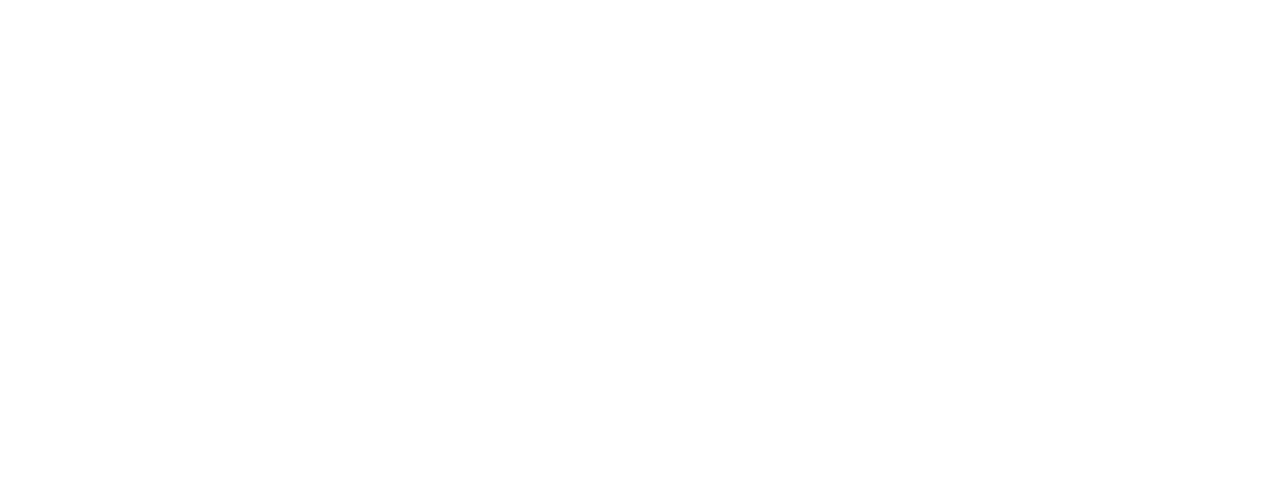
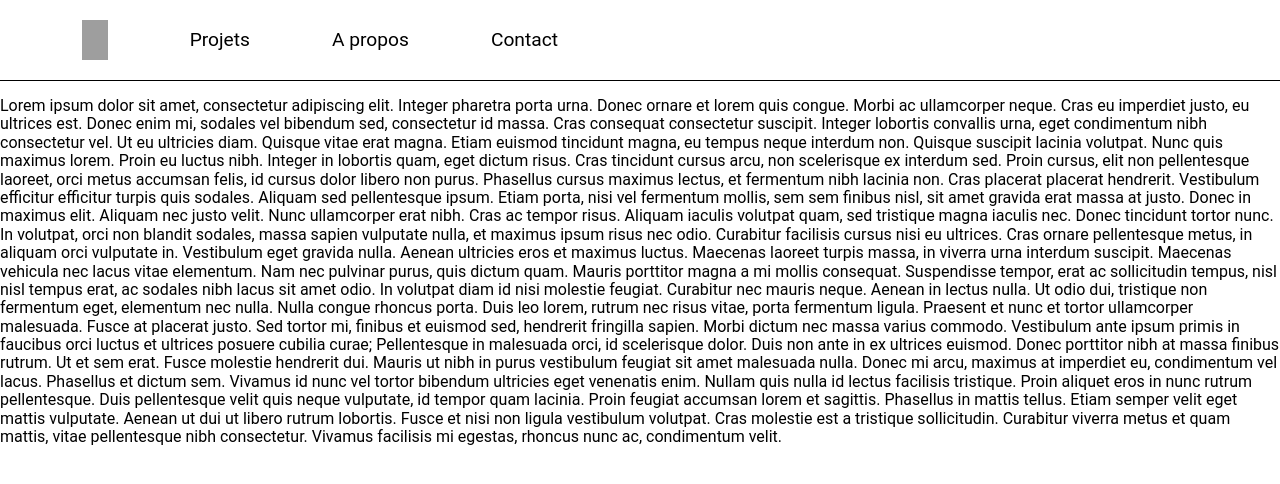
Before and after one commit to damien-mathieu1/ePortfolio, a Vue app in the folder eportfolio/: page /#/home in a window 1280 px wide. Before the commit this address had no page. Shown: the top 484 px of the page. Built offline with nearby package versions, Linux system fonts and the light colour scheme; grey boxes are pictures that could not be loaded.

Commit message:
ajout navbar utilisant vue router

```diff
--- a/eportfolio/src/App.vue
+++ b/eportfolio/src/App.vue
@@ -12,10 +12,8 @@
 
 <style>
 a { text-decoration: none; color : black; }
-@import url('./style/normalize.css');
 @import url('https://fonts.googleapis.com/css2?family=Roboto:wght@300;400;700&display=swap');
 #app {
   font-family: 'Roboto', sans-serif;
-  padding: 20px;
 }
 </style>
--- /dev/null
+++ b/eportfolio/src/components/NavBar.vue
@@ -0,0 +1,56 @@
+<template>
+    <div class="border">
+    <div class="navBar">
+        <router-link class="img" to="/home"></router-link>
+        <p><router-link to='/projets'>Projets</router-link></p>
+        <p><router-link to='/about'>A propos</router-link></p>
+        <p><router-link to='/contact'>Contact</router-link></p>
+        <router-view>
+        </router-view>
+    </div>
+</div>
+</template>
+
+<script>
+export default {
+    name: 'NavBar'
+
+}
+</script>
+
+<style lang="scss">
+.border{
+    border-bottom : black solid 1px;
+    width: 100%;
+    .navBar{
+        display: flex;
+        justify-content: space-evenly;
+        align-items: center;
+        width: 50%;
+        height: 10vh;
+        p{
+            font-size: 1.2em;
+            font-weight: 400;
+        }
+        p:hover{
+            cursor: pointer;
+            transform: scale(1.05);
+            transition: 0.3s;
+            font-weight: 480;
+
+        }
+        .img{
+            width: 4%;
+            height: 50%;
+            background-image: url('https://img.icons8.com/sf-regular/512/home-page.png');
+            background-size: cover;
+            background-position : center;
+        }
+        .img:hover{
+            cursor: pointer;
+            transform: scale(1.05);
+            transition: 0.3s;
+        }
+    }
+}
+</style>
--- a/eportfolio/src/components/ProjetCard.vue
+++ b/eportfolio/src/components/ProjetCard.vue
@@ -38,7 +38,7 @@
     align-items: center;
     width: 65%;
     height: 30vh;
-    border : black solid 4px;
+    border : black solid 2.3px;
     border-radius: 40px;
     margin: 20px;
     p{
--- /dev/null
+++ b/eportfolio/src/page/AboutPage.vue
@@ -0,0 +1,25 @@
+<template>
+    <nav-bar></nav-bar>
+  <p> Lorem ipsum dolor sit amet, consectetur adipiscing elit. Integer pharetra porta urna. Donec ornare et lorem quis congue. Morbi ac ullamcorper neque. Cras eu imperdiet justo, eu ultrices est. Donec enim mi, sodales vel bibendum sed, consectetur id massa. Cras consequat consectetur suscipit. Integer lobortis convallis urna, eget condimentum nibh consectetur vel. Ut eu ultricies diam. Quisque vitae erat magna. Etiam euismod tincidunt magna, eu tempus neque interdum non. Quisque suscipit lacinia volutpat. Nunc quis maximus lorem. Proin eu luctus nibh. Integer in lobortis quam, eget dictum risus. Cras tincidunt cursus arcu, non scelerisque ex interdum sed.
+
+Proin cursus, elit non pellentesque laoreet, orci metus accumsan felis, id cursus dolor libero non purus. Phasellus cursus maximus lectus, et fermentum nibh lacinia non. Cras placerat placerat hendrerit. Vestibulum efficitur efficitur turpis quis sodales. Aliquam sed pellentesque ipsum. Etiam porta, nisi vel fermentum mollis, sem sem finibus nisl, sit amet gravida erat massa at justo. Donec in maximus elit.
+
+Aliquam nec justo velit. Nunc ullamcorper erat nibh. Cras ac tempor risus. Aliquam iaculis volutpat quam, sed tristique magna iaculis nec. Donec tincidunt tortor nunc. In volutpat, orci non blandit sodales, massa sapien vulputate nulla, et maximus ipsum risus nec odio. Curabitur facilisis cursus nisi eu ultrices. Cras ornare pellentesque metus, in aliquam orci vulputate in. Vestibulum eget gravida nulla. Aenean ultricies eros et maximus luctus. Maecenas laoreet turpis massa, in viverra urna interdum suscipit. Maecenas vehicula nec lacus vitae elementum. Nam nec pulvinar purus, quis dictum quam. Mauris porttitor magna a mi mollis consequat. Suspendisse tempor, erat ac sollicitudin tempus, nisl nisl tempus erat, ac sodales nibh lacus sit amet odio.
+
+  </p>
+</template>
+
+<script>
+import NavBar from '@/components/NavBar.vue'
+export default {
+    name: 'AboutPage',
+    components :{
+        NavBar,
+    }
+
+}
+</script>
+
+<style>
+
+</style>
--- /dev/null
+++ b/eportfolio/src/page/ContactPage.vue
@@ -0,0 +1,23 @@
+<template>
+    <NavBar></NavBar>
+   Proin cursus, elit non pellentesque laoreet, orci metus accumsan felis, id cursus dolor libero non purus. Phasellus cursus maximus lectus, et fermentum nibh lacinia non. Cras placerat placerat hendrerit. Vestibulum efficitur efficitur turpis quis sodales. Aliquam sed pellentesque ipsum. Etiam porta, nisi vel fermentum mollis, sem sem finibus nisl, sit amet gravida erat massa at justo. Donec in maximus elit.
+
+Aliquam nec justo velit. Nunc ullamcorper erat nibh. Cras ac tempor risus. Aliquam iaculis volutpat quam, sed tristique magna iaculis nec. Donec tincidunt tortor nunc. In volutpat, orci non blandit sodales, massa sapien vulputate nulla, et maximus ipsum risus nec odio. Curabitur facilisis cursus nisi eu ultrices. Cras ornare pellentesque metus, in aliquam orci vulputate in. Vestibulum eget gravida nulla. Aenean ultricies eros et maximus luctus. Maecenas laoreet turpis massa, in viverra urna interdum suscipit. Maecenas vehicula nec lacus vitae elementum. Nam nec pulvinar purus, quis dictum quam. Mauris porttitor magna a mi mollis consequat. Suspendisse tempor, erat ac sollicitudin tempus, nisl nisl tempus erat, ac sodales nibh lacus sit amet odio.
+
+
+</template>
+
+<script>
+//COMPONENTS
+import NavBar from '@/components/NavBar.vue'
+export default {
+    name: 'ContactPage',
+    components :{
+        NavBar,
+    }
+}
+</script>
+
+<style>
+
+</style>
--- a/eportfolio/src/page/HomePage.vue
+++ b/eportfolio/src/page/HomePage.vue
@@ -1,56 +1,30 @@
 <template>
-    <div class="projets">
-        <ProjetCard v-for="(projet,index) in data_projet" :info_projet="projet" :key="index"/>
-    </div>
+    <NavBar></NavBar>
+    <p>
+
+Lorem ipsum dolor sit amet, consectetur adipiscing elit. Integer pharetra porta urna. Donec ornare et lorem quis congue. Morbi ac ullamcorper neque. Cras eu imperdiet justo, eu ultrices est. Donec enim mi, sodales vel bibendum sed, consectetur id massa. Cras consequat consectetur suscipit. Integer lobortis convallis urna, eget condimentum nibh consectetur vel. Ut eu ultricies diam. Quisque vitae erat magna. Etiam euismod tincidunt magna, eu tempus neque interdum non. Quisque suscipit lacinia volutpat. Nunc quis maximus lorem. Proin eu luctus nibh. Integer in lobortis quam, eget dictum risus. Cras tincidunt cursus arcu, non scelerisque ex interdum sed.
+
+Proin cursus, elit non pellentesque laoreet, orci metus accumsan felis, id cursus dolor libero non purus. Phasellus cursus maximus lectus, et fermentum nibh lacinia non. Cras placerat placerat hendrerit. Vestibulum efficitur efficitur turpis quis sodales. Aliquam sed pellentesque ipsum. Etiam porta, nisi vel fermentum mollis, sem sem finibus nisl, sit amet gravida erat massa at justo. Donec in maximus elit.
+
+Aliquam nec justo velit. Nunc ullamcorper erat nibh. Cras ac tempor risus. Aliquam iaculis volutpat quam, sed tristique magna iaculis nec. Donec tincidunt tortor nunc. In volutpat, orci non blandit sodales, massa sapien vulputate nulla, et maximus ipsum risus nec odio. Curabitur facilisis cursus nisi eu ultrices. Cras ornare pellentesque metus, in aliquam orci vulputate in. Vestibulum eget gravida nulla. Aenean ultricies eros et maximus luctus. Maecenas laoreet turpis massa, in viverra urna interdum suscipit. Maecenas vehicula nec lacus vitae elementum. Nam nec pulvinar purus, quis dictum quam. Mauris porttitor magna a mi mollis consequat. Suspendisse tempor, erat ac sollicitudin tempus, nisl nisl tempus erat, ac sodales nibh lacus sit amet odio.
+
+In volutpat diam id nisi molestie feugiat. Curabitur nec mauris neque. Aenean in lectus nulla. Ut odio dui, tristique non fermentum eget, elementum nec nulla. Nulla congue rhoncus porta. Duis leo lorem, rutrum nec risus vitae, porta fermentum ligula. Praesent et nunc et tortor ullamcorper malesuada. Fusce at placerat justo. Sed tortor mi, finibus et euismod sed, hendrerit fringilla sapien. Morbi dictum nec massa varius commodo. Vestibulum ante ipsum primis in faucibus orci luctus et ultrices posuere cubilia curae; Pellentesque in malesuada orci, id scelerisque dolor. Duis non ante in ex ultrices euismod. Donec porttitor nibh at massa finibus rutrum. Ut et sem erat. Fusce molestie hendrerit dui.
+
+Mauris ut nibh in purus vestibulum feugiat sit amet malesuada nulla. Donec mi arcu, maximus at imperdiet eu, condimentum vel lacus. Phasellus et dictum sem. Vivamus id nunc vel tortor bibendum ultricies eget venenatis enim. Nullam quis nulla id lectus facilisis tristique. Proin aliquet eros in nunc rutrum pellentesque. Duis pellentesque velit quis neque vulputate, id tempor quam lacinia. Proin feugiat accumsan lorem et sagittis. Phasellus in mattis tellus. Etiam semper velit eget mattis vulputate. Aenean ut dui ut libero rutrum lobortis. Fusce et nisi non ligula vestibulum volutpat. Cras molestie est a tristique sollicitudin. Curabitur viverra metus et quam mattis, vitae pellentesque nibh consectetur. Vivamus facilisis mi egestas, rhoncus nunc ac, condimentum velit. </p>
 </template>
 
 <script>
-//IMPORT
-import projets from "../projets.js"
-  import {
-    onMounted,
-    ref
-  } from "vue"
-
 //COMPONENTS
-import ProjetCard from "@/components/ProjetCard.vue";
+import NavBar from "@/components/NavBar.vue";
 export default {
-    name: "HomePage",
+    name: 'HomePage',
     components: {
-        ProjetCard
+        NavBar
     },
-    setup(){
-        class Projet{
-            constructor(name,image,type,description){
-                this.name = name;
-                this.image = image;
-                this.type = type;
-                this.description = description;
-            }
-        }
-        let data_projet = ref([]);
-        const makeDataProjet = () => {
-        for (const proj of projets) {
-          const newProj = new Projet(proj.name, proj.image, proj.type, proj.description);
-          data_projet.value.push(newProj);
-        }
-      }
-      onMounted(makeDataProjet);
-      return {
-        data_projet
-      }
-    }
 }
 </script>
 
-<style lang="scss">
-.projets{
-    display: flex;
-    flex-direction: column;
-    align-items: center;
-    justify-content: center;
-    width: 100%;
-    height: 100%;
-    background-color: #F5F5F5;
-}
+<style>
+
+
 </style>
--- /dev/null
+++ b/eportfolio/src/page/ProjetsPage.vue
@@ -0,0 +1,60 @@
+<template>
+    <NavBar/>
+    <div class="projets">
+        <ProjetCard v-for="(projet,index) in data_projet" :info_projet="projet" :key="index"/>
+    </div>
+</template>
+
+<script>
+//IMPORT
+import projets from "../projets.js"
+  import {
+    onMounted,
+    ref
+  } from "vue"
+
+//COMPONENTS
+import ProjetCard from "@/components/ProjetCard.vue";
+import NavBar from "@/components/NavBar.vue";
+export default {
+    name: "HomePage",
+    components: {
+        ProjetCard,
+        NavBar
+    },
+    setup(){
+        class Projet{
+            constructor(name,image,type,description){
+                this.name = name;
+                this.image = image;
+                this.type = type;
+                this.description = description;
+            }
+        }
+        let data_projet = ref([]);
+        const makeDataProjet = () => {
+        for (const proj of projets) {
+          const newProj = new Projet(proj.name, proj.image, proj.type, proj.description);
+          data_projet.value.push(newProj);
+        }
+      }
+      onMounted(makeDataProjet);
+      return {
+        data_projet
+      }
+    }
+}
+</script>
+
+<style lang="scss">
+@import url('../style/normalize.css');
+.projets{
+
+    display: flex;
+    flex-direction: column;
+    align-items: center;
+    justify-content: center;
+    width: 100%;
+    height: 100%;
+}
+</style>
```
Also changed, not shown: eportfolio/src/main.js (+8 -1 lines).
